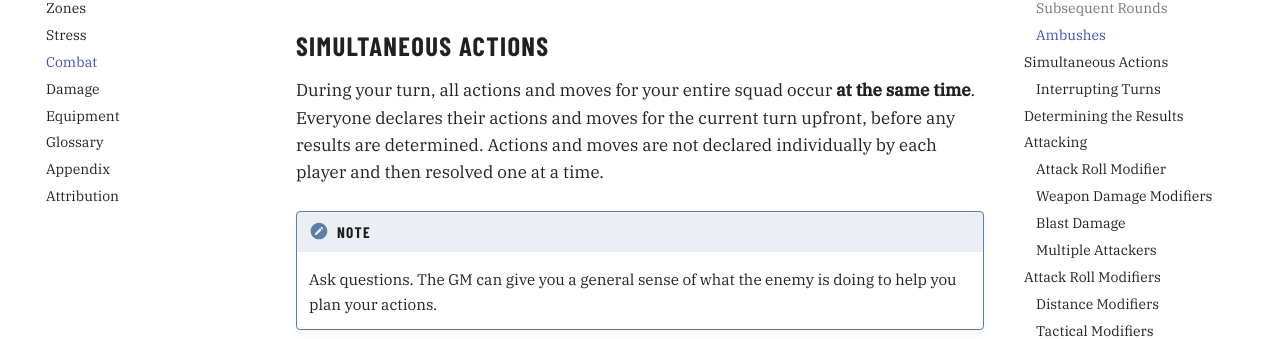
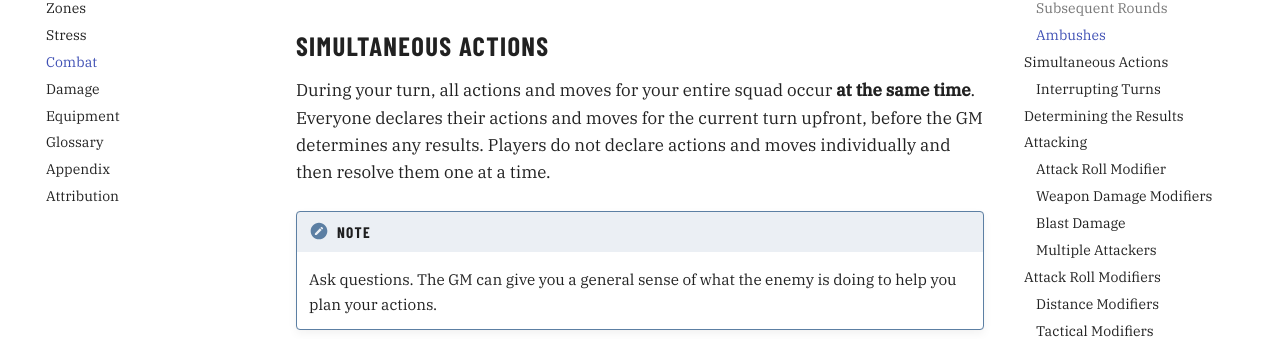
Before and after one commit to joemoose/psiops, an MkDocs documentation site: the page built from docs/combat.md, in a window 1280 px wide and 900 px high, scrolled down 3133 px. Shown: the part 181-520 px from the top of the window. Built offline with MkDocs 1.6.1 and Material for MkDocs 9.7.7, drawn with Linux system fonts in a browser that asks for light colours; plug-ins that fetch from the network failed and are left out; comment, search, counter and statistics services are not loaded.

Commit message:
Update combat.md

```diff
--- a/docs/combat.md
+++ b/docs/combat.md
@@ -72,7 +72,7 @@ If the enemy *ambushes* you, your squad doesn’t take a turn in the first round
 
 ## Simultaneous Actions
 
-During your turn, all actions and moves for your entire squad occur **at the same time**. Everyone declares their actions and moves for the current turn upfront, before any results are determined. Actions and moves are not declared individually by each player and then resolved one at a time.
+During your turn, all actions and moves for your entire squad occur **at the same time**. Everyone declares their actions and moves for the current turn upfront, before the GM determines any results. Players do not declare actions and moves individually and then resolve them one at a time.
 
 !!! note
 
```
